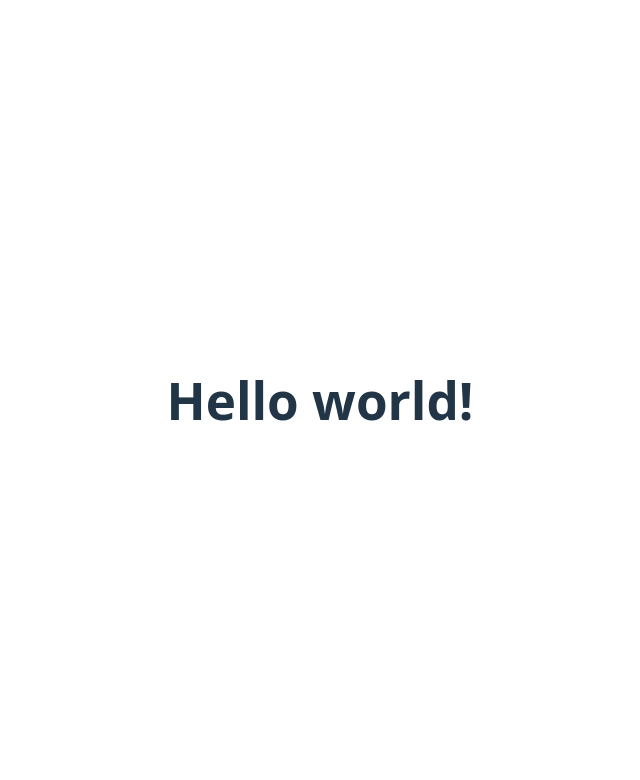
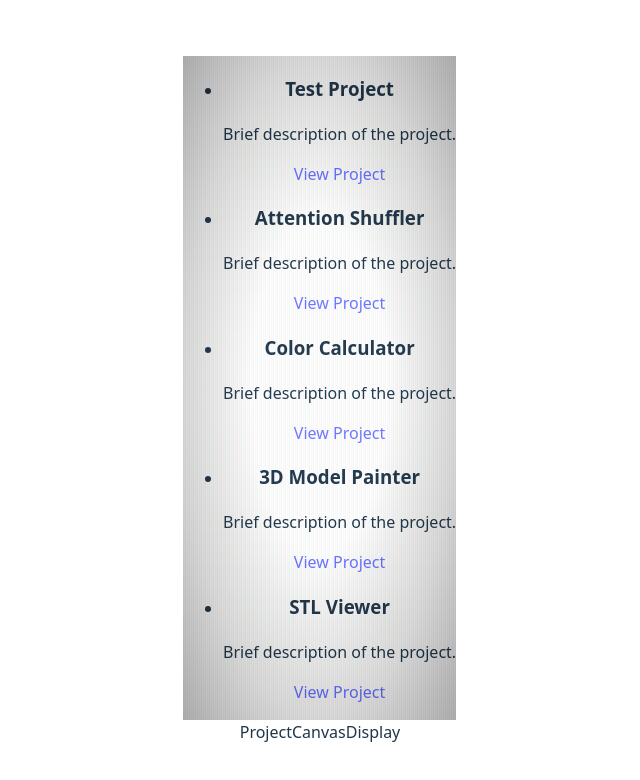
Before and after one commit to LuoKevin/digital-profile, a React (Vite) app: page / in a window 1280 px wide. Shown: the top 780 px of the page, without its empty margins (320-960 px from the left). Built offline with nearby package versions, Linux system fonts and the light colour scheme.

Commit message:
visual distortion experimentation

```diff
--- a/src/App.tsx
+++ b/src/App.tsx
@@ -1,13 +1,12 @@
 import { useState } from 'react'
 import './App.css'
+import PortfolioPage from './components/portfolio/PortfolioPage'
 
 function App() {
   return (
 
     <div className="App">
-      <h1 className="text-3xl font-bold underline">
-        Hello world!
-      </h1>
+      <PortfolioPage />
     </div>
   )
 }
--- /dev/null
+++ b/src/components/effectWrappers/GlitchWrap.tsx
@@ -0,0 +1,236 @@
+// CRTAberrationWrap.tsx
+import React, { type PropsWithChildren, useEffect, useId, useMemo, useRef } from "react";
+
+type CRTAberrationWrapProps = {
+  /** 0..1 – overall distortion strength */
+  intensity?: number;
+  /** px shift for RGB split (e.g., 1.5–3.5) */
+  rgbOffset?: number;
+  /** 0..1 – how glowy/bloomy */
+  bloom?: number;
+  /** animation speed multiplier */
+  speed?: number;
+  /** enable/disable the effect */
+  enabled?: boolean;
+  /** show overlays: scanlines, vignette, rolling bar, triad mask */
+  overlays?: boolean;
+  /** occasional jitter nudge */
+  glitchJitter?: boolean;
+  /** stable filter id (SSR/hydration safety) */
+  filterId?: string;
+  className?: string;
+  style?: React.CSSProperties;
+};
+
+export default function CRTAberrationWrap({
+  children,
+  intensity = 0.6,
+  rgbOffset = 2.2,
+  bloom = 0.35,
+  speed = 1.0,
+  enabled = true,
+  overlays = true,
+  glitchJitter = true,
+  filterId,
+  className,
+  style,
+}: PropsWithChildren<CRTAberrationWrapProps>) {
+  const autoId = useId();
+  const id = (filterId ?? autoId).replace(/:/g, "_");
+
+  const containerRef = useRef<HTMLDivElement>(null);
+  const animRef = useRef<number | null>(null);
+
+  // Displacement “scale” mapped to intensity
+  const dispScale = useMemo(() => Math.round(Math.max(0, Math.min(1, intensity)) * 55), [intensity]);
+  const glowStd = useMemo(() => Math.max(0, Math.min(1, bloom)) * 2.4, [bloom]);
+
+  useEffect(() => {
+    if (!enabled) {
+      if (containerRef.current) containerRef.current.style.transform = "none";
+      return;
+    }
+    const turb = document.getElementById(`${id}-turb`) as SVGFETurbulenceElement | null;
+    const disp = document.getElementById(`${id}-disp`) as SVGFEDisplacementMapElement | null;
+    if (!turb || !disp) return;
+
+    let t = 0;
+    let jitterFrames = 0;
+
+    const tick = () => {
+      t += 0.016 * speed; // ~60fps
+      // Subtle crawl
+      const bx = 0.002 + 0.0023 * Math.sin(t * 1.17);
+      const by = 0.004 + 0.0020 * Math.cos(t * 0.83);
+      turb.setAttribute("baseFrequency", `${bx.toFixed(4)} ${by.toFixed(4)}`);
+
+      // Random micro “glitch pops”
+      const spike = Math.random() < 0.02 ? 1 + Math.random() * 1.6 : 1;
+      disp.setAttribute("scale", String(Math.max(0, dispScale * spike)));
+
+      // Screen nudge
+      if (glitchJitter && containerRef.current) {
+        jitterFrames -= 1;
+        if (jitterFrames <= 0 && Math.random() < 0.03) {
+          const dx = (Math.random() - 0.5) * 5;
+          const dy = (Math.random() - 0.5) * 3;
+          containerRef.current.style.transform = `translate(${dx}px, ${dy}px)`;
+          jitterFrames = 2;
+        } else if (jitterFrames <= 0) {
+          containerRef.current.style.transform = "translate(0, 0)";
+        }
+      }
+
+      animRef.current = requestAnimationFrame(tick);
+    };
+    animRef.current = requestAnimationFrame(tick);
+
+    return () => {
+      if (animRef.current) cancelAnimationFrame(animRef.current);
+      if (containerRef.current) containerRef.current.style.transform = "none";
+    };
+  }, [id, speed, dispScale, enabled, glitchJitter]);
+
+  const filterUrl = enabled ? `url(#${id}-crt)` : "none";
+
+  return (
+    <div
+      className={className}
+      style={{
+        position: "relative",
+        display: "inline-block",
+        filter: filterUrl,
+        willChange: enabled ? "filter, transform" : undefined,
+        ...style,
+      }}
+      ref={containerRef}
+    >
+      {/* content that gets distorted */}
+      <div>{children}</div>
+
+      {/* visual overlays sit above; clicks pass through */}
+      {overlays && (
+        <>
+          {/* fine scanlines + subpixel triad texture + rolling bar */}
+          <div
+            aria-hidden
+            style={{
+              pointerEvents: "none",
+              position: "absolute",
+              inset: 0,
+              // Layer 1: horizontal scanlines
+              // Layer 2: faint RGB triad (vertical) for CRT subpixel feel
+              // Layer 3: rolling highlight bar
+              background: [
+                "repeating-linear-gradient(0deg, rgba(255,255,255,0.07), rgba(255,255,255,0.07) 1px, rgba(0,0,0,0) 1px, rgba(0,0,0,0) 3px)",
+                "repeating-linear-gradient(90deg, rgba(255,0,0,0.04) 0 1px, rgba(0,255,0,0.04) 1px 2px, rgba(0,0,255,0.04) 2px 3px, transparent 3px 4px)",
+                "linear-gradient(180deg, transparent 0%, rgba(255,255,255,0.12) 48%, transparent 100%)",
+              ].join(","),
+              mixBlendMode: "overlay",
+              animation: `${id}-roll 5s linear infinite`,
+            }}
+          />
+          {/* soft vignette and slight glass reflection */}
+          <div
+            aria-hidden
+            style={{
+              pointerEvents: "none",
+              position: "absolute",
+              inset: 0,
+              background:
+                "radial-gradient(ellipse at center, rgba(0,0,0,0) 35%, rgba(0,0,0,0.15) 70%, rgba(0,0,0,0.32) 100%)",
+            }}
+          />
+        </>
+      )}
+
+      {/* filter defs */}
+      <svg width="0" height="0" style={{ position: "absolute" }}>
+        <defs>
+          {/* animated noise field for displacement */}
+          <feTurbulence
+            id={`${id}-turb`}
+            type="fractalNoise"
+            baseFrequency="0.004 0.008"
+            numOctaves={2}
+            seed={3}
+            result="noise"
+          />
+          <feGaussianBlur in="noise" stdDeviation="0.55" result="softNoise" />
+
+          {/* First, warp the source a bit for “screen wobble” */}
+          <feDisplacementMap
+            id={`${id}-disp`}
+            in="SourceGraphic"
+            in2="softNoise"
+            scale={dispScale}
+            xChannelSelector="R"
+            yChannelSelector="G"
+            result="distortBase"
+          />
+
+          {/* Split channels for heavy chromatic aberration */}
+          {/* isolate R/G/B from distorted source */}
+          <feColorMatrix
+            in="distortBase"
+            type="matrix"
+            values="
+              1 0 0 0 0
+              0 0 0 0 0
+              0 0 0 0 0
+              0 0 0 1 0"
+            result="R"
+          />
+          <feColorMatrix
+            in="distortBase"
+            type="matrix"
+            values="
+              0 0 0 0 0
+              0 1 0 0 0
+              0 0 0 0 0
+              0 0 0 1 0"
+            result="G"
+          />
+          <feColorMatrix
+            in="distortBase"
+            type="matrix"
+            values="
+              0 0 0 0 0
+              0 0 0 0 0
+              0 0 1 0 0
+              0 0 0 1 0"
+            result="B"
+          />
+
+          {/* offset channels in opposite directions for RGB split */}
+          <feOffset in="R" dx={rgbOffset} dy="0" result="Roff" />
+          <feOffset in="G" dx="0" dy="0" result="Goff" />
+          <feOffset in="B" dx={-rgbOffset} dy="0" result="Boff" />
+
+          {/* merge the channels using screen blending */}
+          <feBlend in="Roff" in2="Goff" mode="screen" result="RG" />
+          <feBlend in="RG" in2="Boff" mode="screen" result="RGB" />
+
+          {/* optional bloom glow */}
+          <feGaussianBlur in="RGB" stdDeviation={glowStd} result="glow" />
+          <feBlend in="RGB" in2="glow" mode="screen" result="finalRGB" />
+
+          {/* final filter */}
+          <filter id={`${id}-crt`} x="-15%" y="-15%" width="130%" height="130%">
+            <feMerge>
+              <feMergeNode in="finalRGB" />
+            </feMerge>
+          </filter>
+        </defs>
+      </svg>
+
+      {/* keyframes: rolling bar (subtle brightness sweep) */}
+      <style>{`
+        @keyframes ${id}-roll {
+          0% { background-position: 0 0, 0 0, 0 -120%; }
+          100% { background-position: 0 0, 0 0, 0 220%; }
+        }
+      `}</style>
+    </div>
+  );
+}
--- a/src/components/portfolio/PortfolioPage.tsx
+++ b/src/components/portfolio/PortfolioPage.tsx
@@ -3,6 +3,8 @@ import ProjectCanvasDisplay from "./ProjectCanvasDisplay";
 import ProjectListContainer from "./ProjectListContainer";
 import { ProjectItem } from "../../models/ProjectItem";
 import ProjectId from "../../models/ProjectId";
+import GlitchWrap from "../effectWrappers/GlitchWrap";
+import CRTAberrationWrap from "../effectWrappers/GlitchWrap";
 
 
 export const personalProjects: Map<ProjectId, ProjectItem> = new Map<ProjectId, ProjectItem>([
@@ -49,7 +51,14 @@ const PortfolioPage = () => {
     }
 
     return <div>
-        <ProjectListContainer projects={personalProjects} setActiveProject={selectProject} />
+        <CRTAberrationWrap
+      intensity={1}     // wobble
+      rgbOffset={5.0}     // strong channel split
+      bloom={1}         // glow
+      speed={1.1}
+      overlays
+      glitchJitter
+    > <ProjectListContainer projects={personalProjects} setActiveProject={selectProject} /></CRTAberrationWrap>
         <ProjectCanvasDisplay displayedProject={selectedProject} />
     </div>;
 };
--- a/src/components/portfolio/ProjectCanvasDisplay.tsx
+++ b/src/components/portfolio/ProjectCanvasDisplay.tsx
@@ -5,6 +5,7 @@ interface ProjectCanvasDisplayProps {
 }
 
 const ProjectCanvasDisplay: React.FC<ProjectCanvasDisplayProps> = ({displayedProject}) => {
+
   return <div>ProjectCanvasDisplay</div>;
 }
 
```
